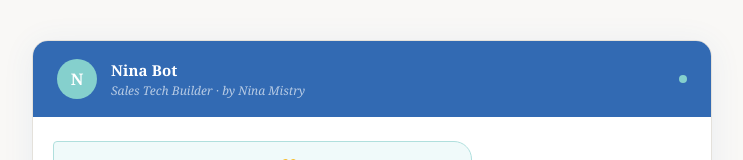
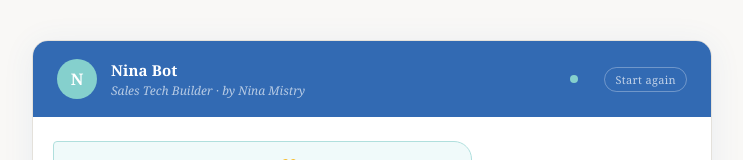
Before and after one commit to nina-1983/nina-bot, a website: page index.html in a window 1280 px wide. Shown: the top 160 px of the page, without its empty margins (268-1011 px from the left). Drawn offline with Linux system fonts and the light colour scheme.

Commit message:
Update index.html

```diff
--- a/index.html
+++ b/index.html
@@ -268,6 +268,7 @@
       <div class="tagline">Sales Tech Builder · by Nina Mistry</div>
     </div>
     <div class="status-dot"></div>
+    <button onclick="resetChat()" style="margin-left:12px;background:none;border:1px solid rgba(255,255,255,0.3);color:rgba(255,255,255,0.7);font-size:11px;padding:4px 10px;border-radius:100px;cursor:pointer;font-family:Georgia,serif;letter-spacing:0.03em;">Start again</button>
   </div>
 
   <div class="messages" id="messages"></div>
@@ -433,6 +434,13 @@
   // Show welcome message on load
   history = [{ role: "assistant", content: WELCOME }];
   addMessage("bot", WELCOME, true);
+ function resetChat() {
+    history = [];
+    buttonsUsed = false;
+    messagesEl.innerHTML = "";
+    history = [{ role: "assistant", content: WELCOME }];
+    addMessage("bot", WELCOME, true);
+}
 </script>
 </body>
 </html>
```
